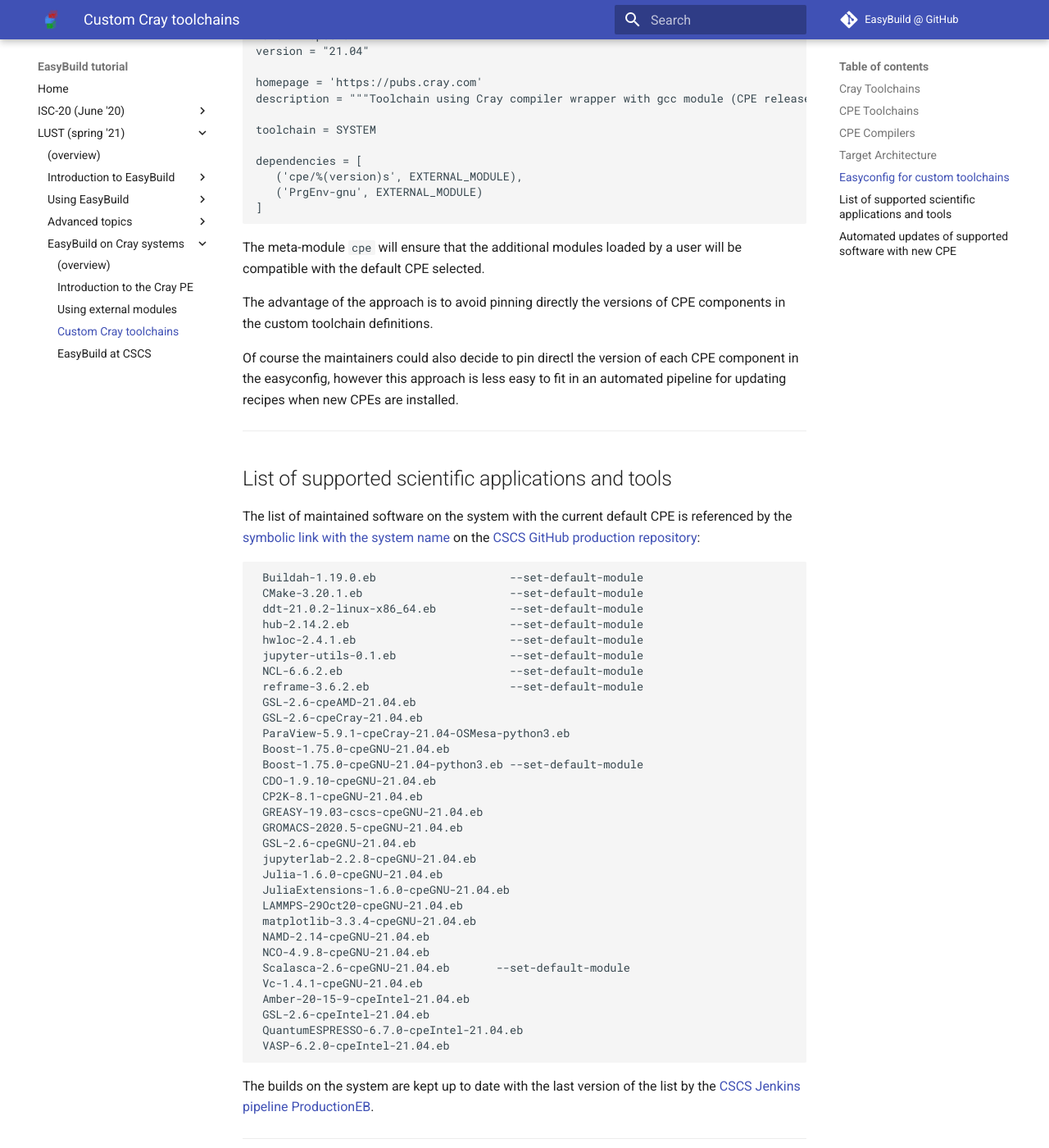
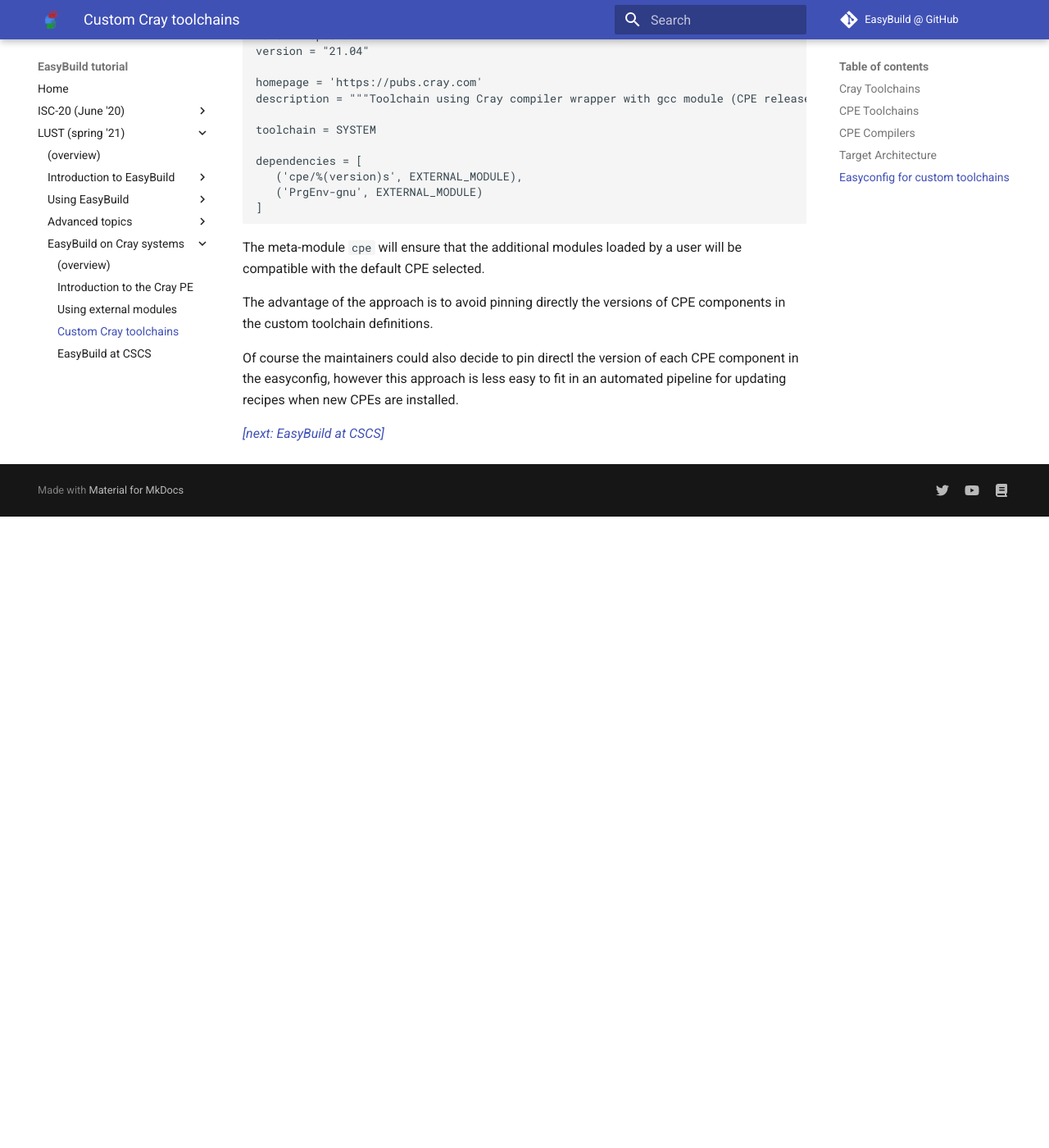
Before and after one commit to easybuilders/easybuild-tutorial, an MkDocs documentation site: the page built from docs/2021-lust/cray/custom_toolchains.md, in a window 1280 px wide and 1400 px high, scrolled down 3174 px. Shown: the whole window at 82% size. Built offline with MkDocs 1.6.1 and Material for MkDocs 9.7.7, drawn with Linux system fonts in a browser that asks for light colours; after the commit the page ends 3804 px from its top, so only the background shows below that; some of the changed text lies outside the part shown.

Commit message:
Update custom toolchains

````diff
--- a/docs/2021-lust/cray/custom_toolchains.md
+++ b/docs/2021-lust/cray/custom_toolchains.md
@@ -1,14 +1,14 @@
 # Custom Cray toolchains
 
-EasyBuild custom toolchains have been created to address the Cray Programming Environment.
+EasyBuild Cray and CPE toolchains have been created to address the Cray PE on different Cray systems.
 
-Together with the classical Cray toolchains, we have recently created CPE toolchains that
-targeted specifically the Cray Programming Environment on the Cray EX system (formerly Shasta).
+Cray toolchains were designed for the Cray PE on the Cray XC system,
+while the CPE toolchains targeted specifically the Cray PE on the Cray EX system.
 
-As of CPE 21.04 though, the difference between the Cray Programming Environment on the XC and
-the EX systems is not relevant any longer, since they rely both on the PrgEnv meta-modules.
+As of Cray PE 21.04 though, the difference between the Cray PE on the XC and
+the EX systems is not relevant any longer, since they rely both on PrgEnv meta-modules.
 
-Nonetheless, the versions of the CPE components that come with a CPE release might change
+Nonetheless, the versions of the CPE components that come with a Cray PE release might change
 depending on the target system, therefore a different external metadata file is required:
 
 * see [https://github.com/eth-cscs/production/tree/master/easybuild](https://github.com/eth-cscs/production/tree/master/easybuild) to inspect the difference between two metadata file referring to the same version
@@ -48,15 +48,15 @@ the format `YY.MM` (two digits for the year, two digits for the month).
 
 ## CPE Toolchains
 
-The CPE toolchains have been created initially to match the modules of the Cray EX system up to CPE 21.03:
+The CPE toolchains were created initially to match the modules of the Cray EX system up to Cray PE 21.03:
 
 * `cpe-cray`
 * `cpe-aocc`
 * `cpe-gnu`
 * `cpe-intel`
 
-As of CPE 21.04 though, the CPE of the Cray EX system features as well `PrgEnv` meta-modules.
-Therefore the difference with respect to the standard Cray toolchain has disappeared.
+As of CPE 21.04 though, the Cray PE of the Cray EX system features `PrgEnv` meta-modules too,
+therefore the difference with respect to the standard Cray toolchain has disappeared.
 
 The CPE toolchains are defined by the custom easyblock `cpetoolchain.py`:
 ```
@@ -139,81 +138,4 @@ The advantage of the approach is to avoid pinning directly the versions of CPE c
 Of course the maintainers could also decide to pin directl the version of each CPE component in the easyconfig,
 however this approach is less easy to fit in an automated pipeline for updating recipes when new CPEs are installed.
 
----
-
-## List of supported scientific applications and tools
-
-The list of maintained software on the system with the current default CPE is referenced by the [symbolic link with the system name](https://github.com/eth-cscs/production/blob/master/jenkins-builds/1.4.0-21.04-eiger) on the [CSCS GitHub production repository](https://github.com/eth-cscs/production):
-```
- Buildah-1.19.0.eb                    --set-default-module
- CMake-3.20.1.eb                      --set-default-module
- ddt-21.0.2-linux-x86_64.eb           --set-default-module
- hub-2.14.2.eb                        --set-default-module
- hwloc-2.4.1.eb                       --set-default-module
- jupyter-utils-0.1.eb                 --set-default-module
- NCL-6.6.2.eb                         --set-default-module
- reframe-3.6.2.eb                     --set-default-module
- GSL-2.6-cpeAMD-21.04.eb
- GSL-2.6-cpeCray-21.04.eb
- ParaView-5.9.1-cpeCray-21.04-OSMesa-python3.eb
- Boost-1.75.0-cpeGNU-21.04.eb
- Boost-1.75.0-cpeGNU-21.04-python3.eb --set-default-module
- CDO-1.9.10-cpeGNU-21.04.eb
- CP2K-8.1-cpeGNU-21.04.eb
- GREASY-19.03-cscs-cpeGNU-21.04.eb
- GROMACS-2020.5-cpeGNU-21.04.eb
- GSL-2.6-cpeGNU-21.04.eb
- jupyterlab-2.2.8-cpeGNU-21.04.eb
- Julia-1.6.0-cpeGNU-21.04.eb
- JuliaExtensions-1.6.0-cpeGNU-21.04.eb
- LAMMPS-29Oct20-cpeGNU-21.04.eb
- matplotlib-3.3.4-cpeGNU-21.04.eb
- NAMD-2.14-cpeGNU-21.04.eb
- NCO-4.9.8-cpeGNU-21.04.eb
- Scalasca-2.6-cpeGNU-21.04.eb       --set-default-module
- Vc-1.4.1-cpeGNU-21.04.eb
- Amber-20-15-9-cpeIntel-21.04.eb
- GSL-2.6-cpeIntel-21.04.eb
- QuantumESPRESSO-6.7.0-cpeIntel-21.04.eb
- VASP-6.2.0-cpeIntel-21.04.eb
-```
-
-The builds on the system are kept up to date with the last version of the list by the [CSCS Jenkins pipeline ProductionEB](https://github.com/eth-cscs/production/blob/master/jenkins/JenkinsfileProductionEB).
-
----
-
-## Automated updates of supported software with new CPE
-
-The [CSCS Jenkins pipeline UpdateEB](https://github.com/eth-cscs/production/blob/master/jenkins/JenkinsfileUpdateEB) will install the maintained software with a new CPE using the EasyBuild option `--try-toolchain-version`:
-```
-eb --ignore-locks -r --try-toolchain-version=21.05  Amber-20-15-9-cpeIntel-21.04.eb
-== Temporary log file in case of crash /run/user/23395/easybuild/tmp/eb-ss0j8hgy/easybuild-ywc85qhu.log
-== found valid index for /apps/common/UES/easybuild/software/EasyBuild/4.3.4/easybuild/easyconfigs, so using it...
-== resolving dependencies ...
-== processing EasyBuild easyconfig /run/user/23395/easybuild/tmp/eb-ss0j8hgy/tweaked\_easyconfigs/Amber-20-15-9-cpeIntel-21.05.eb
-== building and installing Toolchain/cpeIntel/21.05/Amber/20-15-9...
-== fetching files...
-== creating build dir, resetting environment...
-== unpacking...
-== patching...
-== preparing...
-== configuring...
-== building...
-== testing...
-== installing...
-== taking care of extensions...
-== restore after iterating...
-== postprocessing...
-== sanity checking...
-== cleaning up...
-== creating module...
-== permissions...
-== packaging...
-== COMPLETED: Installation ended successfully (took 2 hours 0 min 8 sec)
-== Results of the build can be found in the log file(s) /apps/pilatus/UES/jenkins/1.4.0/software/Amber/20-15-9-cpeIntel-21.05/easybuild/easybuild-Amber-20-15-9-20210521.203937.log
-== Build succeeded for 1 out of 1
-== Temporary log file(s) /run/user/23395/easybuild/tmp/eb-ss0j8hgy/easybuild-ywc85qhu.log\* have been removed.
-== Temporary directory /run/user/23395/easybuild/tmp/eb-ss0j8hgy has been removed.
-```
-
 *[[next: EasyBuild at CSCS]](easybuild_at_cscs.md)*
````
Also changed, not shown: other parts of docs/2021-lust/cray/custom_toolchains.md (+3 -4 lines).
